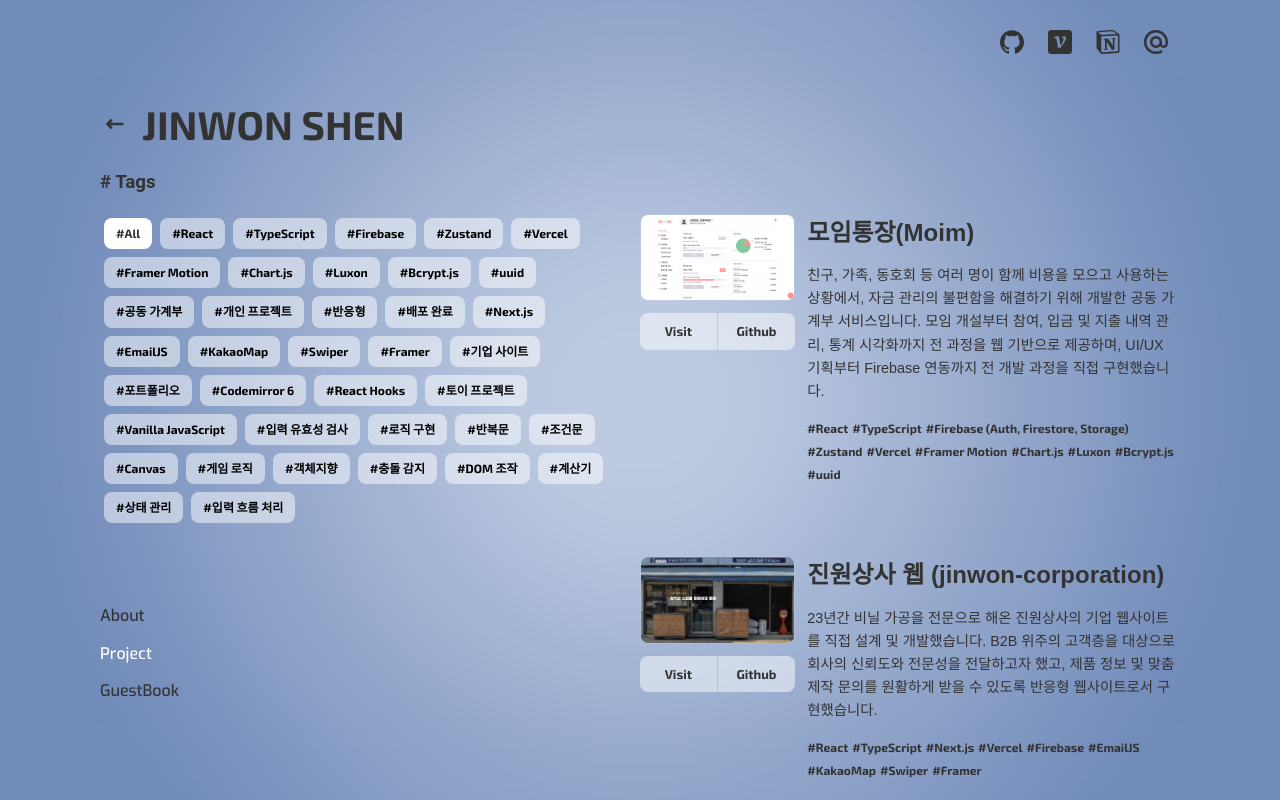
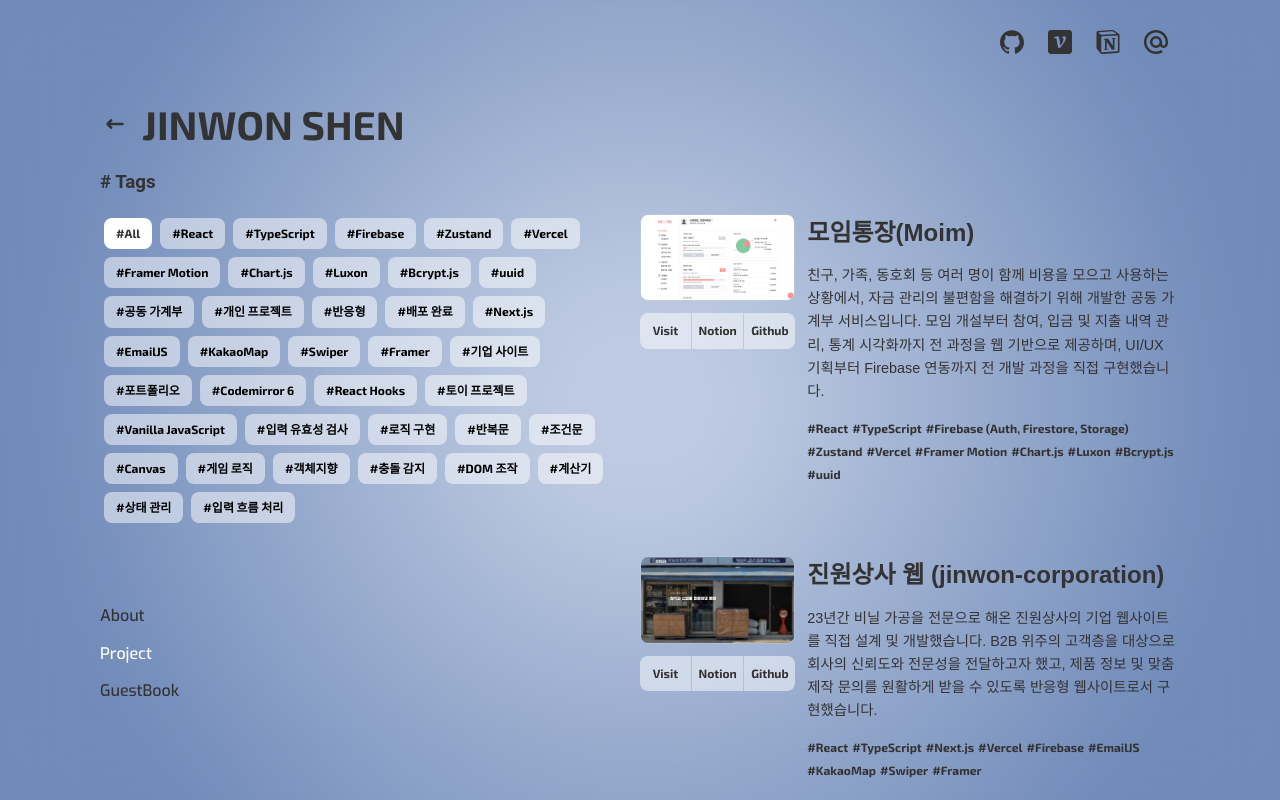
Before and after one commit to JinwonShen/2025_portfolio, a Next.js app: page /Project in a window 1280 px wide. Shown: the top 800 px of the page. Built offline with nearby package versions, Linux system fonts and the light colour scheme; a web font is replaced by a local one.

Commit message:
프로젝트 카드 및 UX 개선

```diff
--- a/src/app/Project/page.module.scss
+++ b/src/app/Project/page.module.scss
@@ -6,9 +6,11 @@
   right: 0;
   width: 50%;
   max-width: 540px;
-  height: 100%;
+  min-height: 100vh; /* height: 100% 대신 min-height: 100vh 사용 */
   display: flex;
   flex-direction: column;
+  overflow-y: auto; /* 내용이 길 경우 스크롤 허용 */
+  padding-bottom: 48px; /* 하단 여백 추가 */
 
   section {
     padding-bottom: 96px;
--- a/src/app/Project/page.tsx
+++ b/src/app/Project/page.tsx
@@ -14,6 +14,31 @@ export default function ProjectPage() {
 
 	useEffect(() => {
 		setActiveSection("project");
+
+		// 페이지 로드 시 스크롤을 최상단으로 이동
+		const scrollToTop = async () => {
+			try {
+				// Lenis 인스턴스 가져오기
+				const { getLenisInstance } = await import("../../hooks/useLenis");
+				const lenis = getLenisInstance();
+
+				if (lenis) {
+					// Lenis를 사용한 부드러운 스크롤
+					lenis.scrollTo(0, { immediate: true });
+				} else {
+					// Lenis가 없는 경우 일반 스크롤
+					window.scrollTo(0, 0);
+				}
+			} catch (error) {
+				// 에러 발생 시 기본 스크롤
+				window.scrollTo(0, 0);
+			}
+		};
+
+		// 약간의 지연을 주어 페이지 렌더링 완료 후 스크롤
+		const timer = setTimeout(scrollToTop, 100);
+
+		return () => clearTimeout(timer);
 	}, [setActiveSection]);
 
 	const filteredProjects =
--- a/src/app/page.module.scss
+++ b/src/app/page.module.scss
@@ -5,13 +5,16 @@
   right: 0;
   width: 50%;
   max-width: 540px;
-  height: 100%;
+  min-height: 100vh; /* height: 100% 대신 min-height: 100vh 사용 */
   display: flex;
   flex-direction: column;
+  overflow-y: auto; /* 내용이 길 경우 스크롤 허용 */
+  padding-bottom: 48px; /* 하단 여백 추가 */
 }
 
 @media (max-width: var.$breakpoint-tablet) {
   .container {
     width: 100%;
+    padding-bottom: 24px; /* 모바일에서는 패딩 조정 */
   }
 }
--- a/src/components/Header/Menu.tsx
+++ b/src/components/Header/Menu.tsx
@@ -15,23 +15,125 @@ export default function Menu() {
 		const element = document.getElementById(id);
 		if (!element) return;
 
-		element.scrollIntoView({ behavior: "smooth" });
+		// Lenis 인스턴스 동적 import로 가져오기
+		import("../../hooks/useLenis").then(({ getLenisInstance }) => {
+			const lenis = getLenisInstance();
+			if (lenis) {
+				// Lenis의 scrollTo 메서드 사용
+				lenis.scrollTo(element, {
+					duration: 1.2,
+					easing: (t: number) => Math.min(1, 1.001 - 2 ** (-10 * t)),
+				});
+			} else {
+				// Lenis가 없는 경우 fallback
+				element.scrollIntoView({ behavior: "smooth" });
+			}
+		});
+
 		setActiveSection(id);
 	};
 
 	useEffect(() => {
 		console.log("current pathname: ", pathname);
 		const sectionIds = ["about", "project", "guestbook"];
+
+		// 초기 로드 시 about 섹션을 기본으로 설정
+		if (pathname === "/" && !activeSection) {
+			setActiveSection("about");
+		}
+
+		// 스크롤 기반 섹션 감지 함수
+		const checkActiveSection = () => {
+			const sections = sectionIds
+				.map((id) => {
+					const element = document.getElementById(id);
+					if (!element) return null;
+
+					const rect = element.getBoundingClientRect();
+					const windowHeight = window.innerHeight;
+
+					// 섹션이 뷰포트에서 차지하는 비율 계산
+					const visibleTop = Math.max(0, rect.top);
+					const visibleBottom = Math.min(windowHeight, rect.bottom);
+					const visibleHeight = Math.max(0, visibleBottom - visibleTop);
+					const visibilityRatio = visibleHeight / windowHeight;
+
+					// 섹션이 뷰포트 중앙에 얼마나 가까운지 계산
+					const center = rect.top + rect.height / 2;
+					const viewportCenter = windowHeight / 2;
+					const distanceFromCenter = Math.abs(center - viewportCenter);
+
+					// 최소 30% 이상 보여야 하고, 상단이 화면 중앙 위에 있어야 함
+					const isSignificantlyVisible =
+						visibilityRatio >= 0.3 || rect.top < viewportCenter;
+
+					return {
+						id,
+						element,
+						rect,
+						distanceFromCenter,
+						visibilityRatio,
+						isVisible: rect.top < windowHeight && rect.bottom > 0,
+						isSignificantlyVisible,
+					};
+				})
+				.filter(
+					(section): section is NonNullable<typeof section> => section !== null,
+				);
+
+			// 충분히 보이는 섹션들 중에서 가장 가까운 섹션 찾기
+			const significantlyVisibleSections = sections.filter(
+				(section) => section.isSignificantlyVisible,
+			);
+
+			const closestSection = significantlyVisibleSections.sort((a, b) => {
+				// 1순위: 가시성 비율이 높은 것
+				// 2순위: 중앙에 가까운 것
+				const visibilityDiff = b.visibilityRatio - a.visibilityRatio;
+				if (Math.abs(visibilityDiff) > 0.1) {
+					return visibilityDiff;
+				}
+				return a.distanceFromCenter - b.distanceFromCenter;
+			})[0];
+
+			if (closestSection && closestSection.id !== activeSection) {
+				console.log("Active section changed to:", closestSection.id, {
+					visibilityRatio: closestSection.visibilityRatio,
+					distanceFromCenter: closestSection.distanceFromCenter,
+				});
+				setActiveSection(closestSection.id);
+			}
+		};
+
+		// Intersection Observer (보조 역할)
 		const observer = new IntersectionObserver(
 			(entries) => {
 				for (const entry of entries) {
-					if (entry.isIntersecting) {
-						setActiveSection(entry.target.id);
-					}
+					console.log(`Section ${entry.target.id}:`, {
+						isIntersecting: entry.isIntersecting,
+						intersectionRatio: entry.intersectionRatio,
+					});
 				}
+
+				// 스크롤 기반 체크 트리거
+				checkActiveSection();
 			},
-			{ threshold: 0.3 },
+			{
+				threshold: [0, 0.1, 0.3, 0.5],
+				rootMargin: "-20% 0px -20% 0px",
+			},
 		);
+
+		// 스크롤 이벤트 리스너 (Lenis와 호환)
+		const handleScroll = () => {
+			checkActiveSection();
+		};
+
+		// 초기 체크
+		checkActiveSection();
+
+		// 이벤트 리스너 등록
+		window.addEventListener("scroll", handleScroll, { passive: true });
 
 		for (const id of sectionIds) {
 			const el = document.getElementById(id);
@@ -42,8 +144,9 @@ export default function Menu() {
 
 		return () => {
 			observer.disconnect();
+			window.removeEventListener("scroll", handleScroll);
 		};
-	}, [setActiveSection, pathname]);
+	}, [setActiveSection, pathname, activeSection]);
 
 	return (
 		<nav className={styles.menuContainer}>
--- a/src/components/Header/Title.tsx
+++ b/src/components/Header/Title.tsx
@@ -41,12 +41,12 @@ export default function Title() {
 					<span>JINWON SHEN</span>
 				</Link>
 			</h1>
-			<h2>Front-end Engineer</h2>
+			<h2>UI Engineer</h2>
 			<p>
-				디자인 감각과 사용자 경험에 대한 깊은 이해를 바탕으로, 프론트엔드 까지
-				아우르는 하이브리드형 인재입니다. 기획부터 디자인, 개발까지 모든 과정에
-				유연하게 참여하며 사용자에게 더 나은 경험을 제공하는 것을 목표로 하고
-				있습니다.
+				디자인 감각과 사용자 경험에 대한 깊은 이해를 바탕으로, 퍼블리싱과
+				프론트엔드 까지 아우르는 하이브리드형 인재입니다. 기획부터 디자인,
+				개발까지 모든 과정에 유연하게 참여하며 사용자에게 더 나은 경험을
+				제공하는 것을 목표로 하고있습니다.
 			</p>
 			<section
 				className={`${styles.titleContainer} ${
--- a/src/components/common/ProjectCard.module.scss
+++ b/src/components/common/ProjectCard.module.scss
@@ -39,8 +39,9 @@
       justify-content: center;
       align-items: center;
       color: #333;
-      font-size: 1rem;
+      font-size: 0.75rem;
       opacity: 0;
+      pointer-events: none;
       transition: 0.3s;
 
       a {
@@ -65,18 +66,26 @@
         &:first-child {
           border-top-left-radius: 8px;
           border-bottom-left-radius: 8px;
-          border-right: 1px solid rgba(255, 255, 255, 0.5);
+        }
+
+        &.visit {
+          border-right: 1px solid rgba(51,51,51,0.15);
         }
 
         &:last-child {
           border-top-right-radius: 8px;
           border-bottom-right-radius: 8px;
         }
+
+        &.github {
+          border-left: 1px solid rgba(51,51,51,0.15);
+        }
       }
     }
 
     &:hover .hoverLayer {
       opacity: 1;
+      pointer-events: auto;
       backdrop-filter: blur(2px);
 
       span {
@@ -158,21 +167,33 @@
           &:first-child {
             border-top-left-radius: 8px;
             border-bottom-left-radius: 8px;
+          }
+
+          &.visit {
             border-right: 1px solid rgba(51,51,51,0.15);
 
-            &:active{
-              background-color: rgba(51,51,51,0.15);
-              color: #fff;
+            &:hover {
+              background-color: rgba(255, 255, 255, 0.3);
+            }
+          }
+
+          &.notion {
+
+            &:hover {
+              background-color: rgba(255, 255, 255, 0.3);
             }
           }
 
           &:last-child {
             border-top-right-radius: 8px;
             border-bottom-right-radius: 8px;
+          }
 
-            &:active{
-              background-color: rgba(51,51,51,0.15);
-              color: #fff;
+          &.github {
+            border-left: 1px solid rgba(51,51,51,0.15);
+
+            &:hover {
+              background-color: rgba(255, 255, 255, 0.3);
             }
           }
         }
@@ -221,6 +242,7 @@
         width: 100%;
         display: flex;
         padding-top: 12px;
+        pointer-events: auto;
 
         svg {
           display: none;
@@ -230,7 +252,7 @@
           width: 50%;
           font-family: var.$font-title;
           font-weight: 400;
-          font-size: 0.8rem;
+          font-size: 0.75rem;
           padding: 8px 0;
           background-color: rgba(255, 255, 255, 0.5);
           text-align: center;
@@ -239,7 +261,17 @@
           &:first-child {
             border-top-left-radius: 8px;
             border-bottom-left-radius: 8px;
+          }
+
+          &.visit {
             border-right: 1px solid rgba(51,51,51,0.15);
+
+            &:hover {
+              background-color: rgba(255, 255, 255, 0.3);
+            }
+          }
+
+          &.notion {
 
             &:hover {
               background-color: rgba(255, 255, 255, 0.3);
@@ -249,6 +281,10 @@
           &:last-child {
             border-top-right-radius: 8px;
             border-bottom-right-radius: 8px;
+          }
+
+          &.github {
+            border-left: 1px solid rgba(51,51,51,0.15);
 
             &:hover {
               background-color: rgba(255, 255, 255, 0.3);
--- a/src/components/common/ProjectCard.tsx
+++ b/src/components/common/ProjectCard.tsx
@@ -10,7 +10,8 @@ interface Project {
 	title: string;
 	image: string;
 	alt: string;
-	visit: string;
+	visit?: string;
+	notion?: string;
 	github: string;
 	description: string;
 	skills: string[];
@@ -36,12 +37,17 @@ export default function ProjectCard({ project }: { project: Project }) {
 						style={{ width: "100%", height: "100%", objectFit: "cover" }}
 					/>
 					<div className={styles.hoverLayer}>
-						<Link href={project.visit} target="_blank">
+						{project.visit && (
+							<Link
+								href={project.visit}
+								className={styles.visit}
+								target="_blank"
+							>
 								<svg
 									role="img"
 									viewBox="0 0 24 24"
-								width={24}
-								height={24}
+									width={20}
+									height={20}
 									xmlns="http://www.w3.org/2000/svg"
 								>
 									<title>Google Chrome</title>
@@ -52,12 +58,39 @@ export default function ProjectCard({ project }: { project: Project }) {
 								</svg>
 								<span>Visit</span>
 							</Link>
-						<Link href={project.github} target="_blank">
+						)}
+						{project.notion && (
+							<Link
+								href={project.notion}
+								className={styles.notion}
+								target="_blank"
+							>
 								<svg
 									role="img"
 									viewBox="0 0 24 24"
-								width={24}
-								height={24}
+									width={20}
+									height={20}
+									xmlns="http://www.w3.org/2000/svg"
+								>
+									<title>Notion</title>
+									<path
+										fill="currentColor"
+										d="M4.459 4.208c.746.606 1.026.56 2.428.466l13.215-.793c.28 0 .047-.28-.046-.326L17.86 1.968c-.42-.326-.981-.7-2.055-.607L3.01 2.295c-.466.046-.56.28-.374.466zm.793 3.08v13.904c0 .747.373 1.027 1.214.98l14.523-.84c.841-.046.935-.56.935-1.167V6.354c0-.606-.233-.933-.748-.887l-15.177.887c-.56.047-.747.327-.747.933zm14.337.745c.093.42 0 .84-.42.888l-.7.14v10.264c-.608.327-1.168.514-1.635.514-.748 0-.935-.234-1.495-.933l-4.577-7.186v6.952L12.21 19s0 .84-1.168.84l-3.222.186c-.093-.186 0-.653.327-.746l.84-.233V9.854L7.822 9.76c-.094-.42.14-1.026.793-1.073l3.456-.233 4.764 7.279v-6.44l-1.215-.139c-.093-.514.28-.887.747-.933zM1.936 1.035l13.31-.98c1.634-.14 2.055-.047 3.082.7l4.249 2.986c.7.513.934.653.934 1.213v16.378c0 1.026-.373 1.634-1.68 1.726l-15.458.934c-.98.047-1.448-.093-1.962-.747l-3.129-4.06c-.56-.747-.793-1.306-.793-1.96V2.667c0-.839.374-1.54 1.447-1.632z"
+									/>
+								</svg>
+								<span>Notion</span>
+							</Link>
+						)}
+						<Link
+							href={project.github}
+							className={styles.github}
+							target="_blank"
+						>
+							<svg
+								role="img"
+								viewBox="0 0 24 24"
+								width={20}
+								height={20}
 								xmlns="http://www.w3.org/2000/svg"
 							>
 								<title>GitHub</title>
@@ -73,10 +106,21 @@ export default function ProjectCard({ project }: { project: Project }) {
 			</div>
 			<div className={styles.info}>
 				<div className={styles.mobileLink}>
-					<Link href={project.visit} target="_blank">
+					{project.visit && (
+						<Link href={project.visit} className={styles.visit} target="_blank">
 							Visit
 						</Link>
-					<Link href={project.github} target="_blank">
+					)}
+					{project.notion && (
+						<Link
+							href={project.notion}
+							className={styles.notion}
+							target="_blank"
+						>
+							Notion
+						</Link>
+					)}
+					<Link href={project.github} className={styles.github} target="_blank">
 						GitHub
 					</Link>
 				</div>
--- a/src/data/project.ts
+++ b/src/data/project.ts
@@ -5,6 +5,8 @@ export const projects = [
 		image: "/images/project/project-moim.png",
 		alt: "Moim(모임통장)",
 		visit: "https://moim-app.vercel.app/",
+		notion:
+			"https://sjinwon.notion.site/Moim-1f2072ea8d35807ca46cdd517b4079ce?source=copy_link",
 		github: "https://github.com/JinwonShen/moim-app",
 		description:
 			"친구, 가족, 동호회 등 여러 명이 함께 비용을 모으고 사용하는 상황에서, 자금 관리의 불편함을 해결하기 위해 개발한 공동 가계부 서비스입니다. 모임 개설부터 참여, 입금 및 지출 내역 관리, 통계 시각화까지 전 과정을 웹 기반으로 제공하며, UI/UX 기획부터 Firebase 연동까지 전 개발 과정을 직접 구현했습니다.",
@@ -43,6 +45,8 @@ export const projects = [
 		image: "/images/project/project-jinwoncorporation.png",
 		alt: "진원상사 반응형 웹",
 		visit: "https://jinwoncorporation.com",
+		notion:
+			"https://sjinwon.notion.site/1f0072ea8d35809c8f75d966c72fcf83?source=copy_link",
 		github: "https://github.com/JinwonShen/jinwon-corporation",
 		description:
 			"23년간 비닐 가공을 전문으로 해온 진원상사의 기업 웹사이트를 직접 설계 및 개발했습니다. B2B 위주의 고객층을 대상으로 회사의 신뢰도와 전문성을 전달하고자 했고, 제품 정보 및 맞춤 제작 문의를 원활하게 받을 수 있도록 반응형 웹사이트로서 구현했습니다.",
@@ -79,6 +83,8 @@ export const projects = [
 		image: "/images/project/project-portfolio.png",
 		alt: "진원 포트폴리오",
 		visit: "https://jinwondev.vercel.app/",
+		notion:
+			"https://sjinwon.notion.site/2025-FE-Engineer-Portfolio-1f0072ea8d3580d7b6c8ece7f8030f35?source=copy_link",
 		github: "https://github.com/JinwonShen/2025_portfoliio",
 		description:
 			"포트폴리오 사이트입니다. 레이아웃을 절반으로 나누어 좌측의 헤더영역 우측의 컨텐츠 영역으로 구분해 사이트를 이용할 수 있습니다. About, Project, Guestbook 세 가지 메뉴로 구성되어 있습니다.",
@@ -101,6 +107,8 @@ export const projects = [
 		image: "/images/project/toy-project-algonote.png",
 		alt: "알고리즘 웹앱 토이프로젝트",
 		visit: "https://algorithm-9r06nuwrx-jinwonshens-projects.vercel.app",
+		notion:
+			"https://sjinwon.notion.site/toy-AlgoNote-1f0072ea8d35802597f4cdd73df7b2ae?source=copy_link",
 		github: "https://github.com/JinwonShen/algorithm-app",
 		description:
 			"알고리즘 문제를 풀고, 직접 코드를 실행하고, 내 푼 문제를 저장해 확인할 수 있는 개인 맞춤형 문제풀이 앱입니다. 사용자의 입력에 따라 문제 목록을 실시간으로 필터링하고, 검색하고 저장할 수 있습니다.",
@@ -129,7 +137,7 @@ export const projects = [
 		title: "야구 게임 (Baseball Game)",
 		image: "/images/project/toy-project-baseball-game.png",
 		alt: "야구 게임 토이프로젝트",
-		visit:
+		notion:
 			"https://sjinwon.notion.site/toy-baseball-game-221072ea8d3580fe8d88c135d04de50c?source=copy_link",
 		github: "https://github.com/JinwonShen/baseball-game",
 		description:
@@ -149,7 +157,7 @@ export const projects = [
 		title: "벽돌깨기 게임 (Breakout Game)",
 		image: "/images/project/toy-project-breakout-game.png",
 		alt: "벽돌깨기 게임 토이프로젝트",
-		visit:
+		notion:
 			"https://sjinwon.notion.site/toy-breakout-game-221072ea8d358028a7cdc066dc4f8893?source=copy_link",
 		github: "https://github.com/JinwonShen/breakout-game",
 		description:
@@ -169,7 +177,7 @@ export const projects = [
 		title: "계산기 (Calculator)",
 		image: "/images/project/toy-project-calculator.png",
 		alt: "계산기 토이프로젝트",
-		visit:
+		notion:
 			"https://sjinwon.notion.site/toy-Calculator-221072ea8d35808d9a42cc7e6bebd4a5?source=copy_link",
 		github: "https://github.com/JinwonShen/calculator",
 		description:
--- a/src/hooks/useLenis.ts
+++ b/src/hooks/useLenis.ts
@@ -1,26 +1,40 @@
-'use client';
+"use client";
 
-import { useEffect } from "react";
 import Lenis from "@studio-freight/lenis";
+import { useEffect, useRef } from "react";
+
+// Lenis 인스턴스를 전역에서 접근 가능하도록 설정
+let lenisInstance: Lenis | null = null;
+
+export const getLenisInstance = () => lenisInstance;
 
 export default function LenisProvider() {
+	const rafRef = useRef<number>();
+
 	useEffect(() => {
 		const lenis = new Lenis({
 			lerp: 0.1,
 			smoothWheel: true,
-    })
+			duration: 1.2, // 스크롤 애니메이션 지속 시간
+		});
+
+		lenisInstance = lenis;
 
 		function raf(time: number) {
-      lenis.raf(time)
-      requestAnimationFrame(raf)
+			lenis.raf(time);
+			rafRef.current = requestAnimationFrame(raf);
 		}
 
-    requestAnimationFrame(raf)
+		rafRef.current = requestAnimationFrame(raf);
 
 		return () => {
-      lenis.destroy()
+			if (rafRef.current) {
+				cancelAnimationFrame(rafRef.current);
 			}
-  }, [])
+			lenis.destroy();
+			lenisInstance = null;
+		};
+	}, []);
 
-  return null
+	return null;
 }
```
Lines whose indentation alone changed are shown as unchanged.
